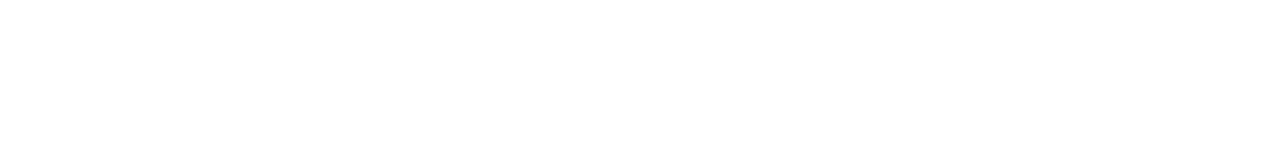
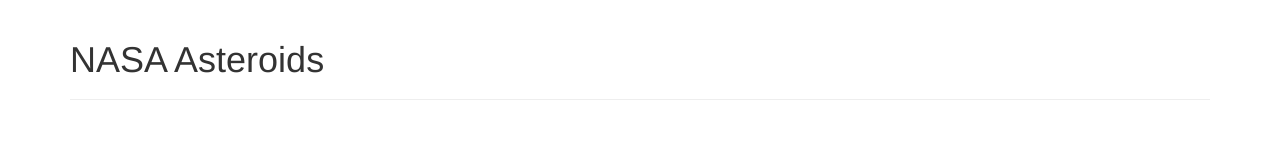
Before and after one commit to aliciamb83/jquery-asteroids, a plain HTML site: page index.html in a window 1280 px wide. Drawn offline with Linux system fonts and the light colour scheme.

Commit message:
Added links to resources, and added a page header

```diff
--- a/index.html
+++ b/index.html
@@ -3,11 +3,19 @@
   <head>
     <meta charset="utf-8">
     <title>NASA Asteroid API</title>
+
+    <link href="css/bootstrap.min.css" rel="stylesheet" />
+
   </head>
   <body>
 
     <div class="container">
+      <div class="page-header">
+        <h1>NASA Asteroids</h1>
+      </div>
     </div>
+
+    <script src="js/jquery-3.1.1.min.js"></script>
 
   </body>
 </html>
```
